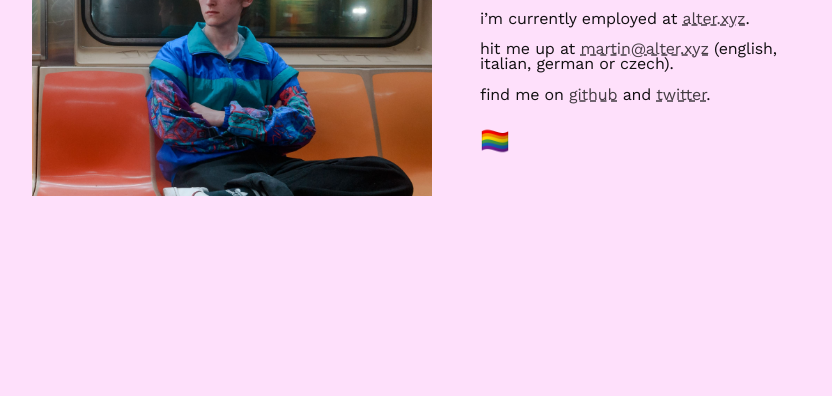
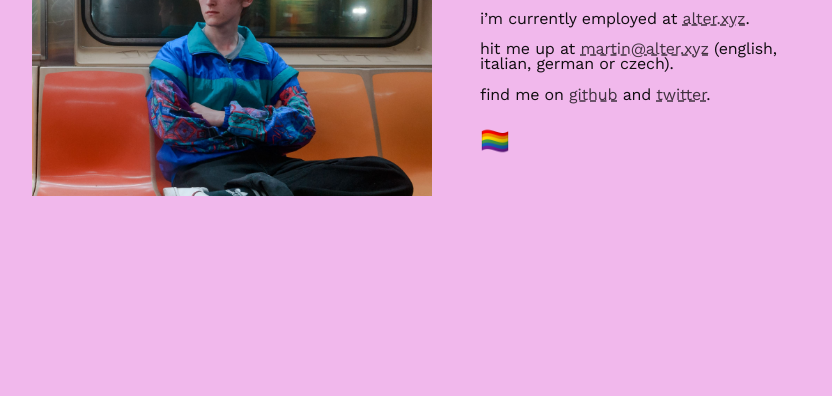
Before and after one commit to rosenbergm/website, a website built with Parcel: page index.html in a window 1280 px wide. Shown: the part 404-800 px from the top of the page, without its empty margins (210-1042 px from the left). Built offline with nearby package versions, Linux system fonts and the light colour scheme.

Commit message:
🍱 Changed colors

```diff
--- a/main.scss
+++ b/main.scss
@@ -5,7 +5,7 @@ body {
 
   font-family: 'Work Sans', sans-serif;
 
-  background: #FA66ED33;
+  background: #F1B8EC;
 }
 
 main {
```
Also changed, not shown: favicon.ico.
